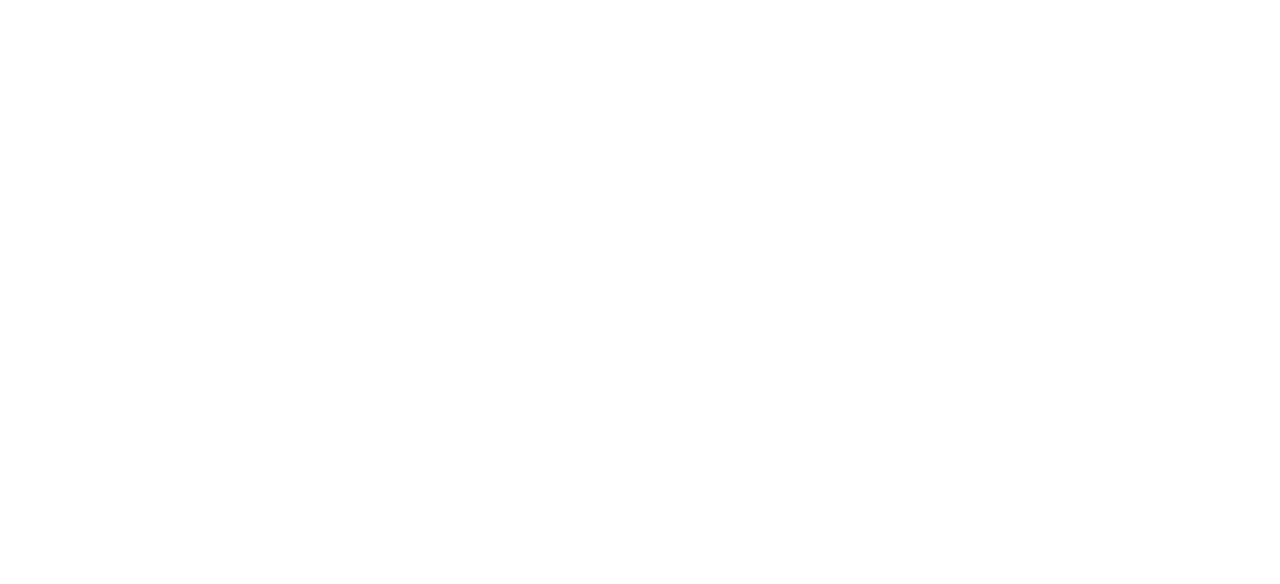
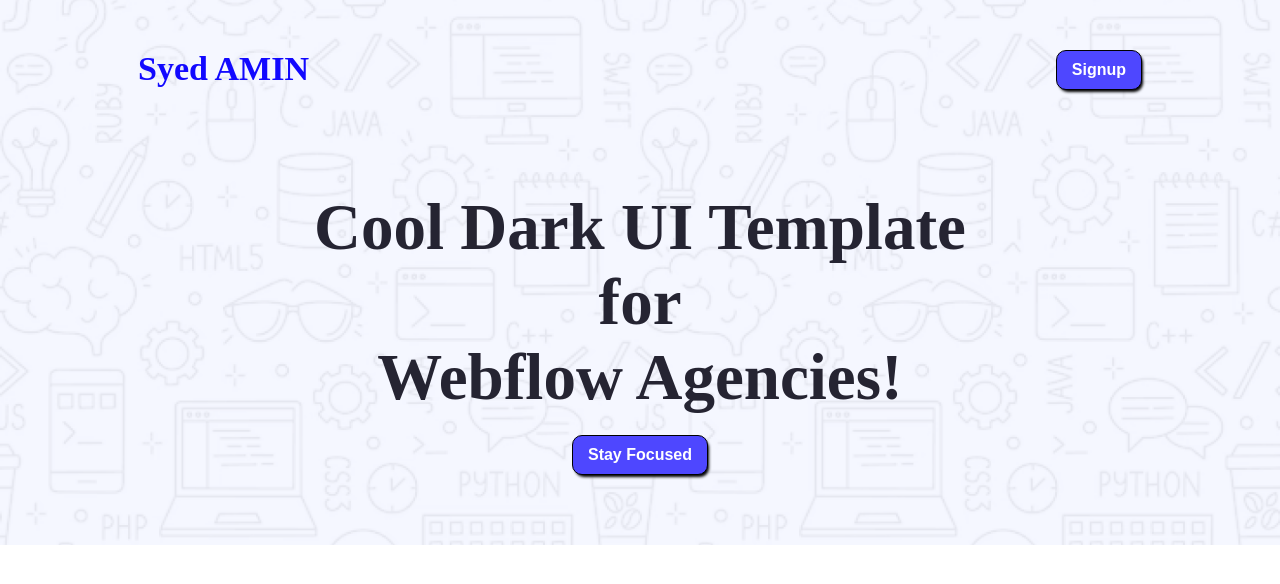
Before and after one commit to syed-amin/Assignment-1---PH, a plain HTML site: page index.html in a window 1280 px wide. Drawn offline with Linux system fonts and the light colour scheme.

Commit message:
Navbar-Banner

```diff
--- a/index.html
+++ b/index.html
@@ -3,10 +3,29 @@
 <head>
     <meta charset="UTF-8">
     <meta name="viewport" content="width=device-width, initial-scale=1.0">
-    <title>Document</title>
+    <link rel="shortcut icon" href="Assets/fav.png" type="image/x-icon">
+    <title>Assignment
+    </title>
     <link rel="stylesheet" href="style.css">
+
 </head>
 <body>
+    <header>
+    <div class="box">
+      <!-- 1. Navbar Section -->
+      <section class="navbar">
+        <nav>
+          <h2 class="logo">Syed AMIN</h2>
+          <button class="button">Signup</button>
+        </nav>
+      </section>
 
+      <!-- 2. Banner Section -->
+      <section class="banner">
+        <h1 class="ban-title">Cool Dark UI Template for <br>Webflow Agencies!</h1>
+        <button class="button">Stay Focused</button>
+      </section>
+    </div>
+  </header>
 </body>
 </html>
--- a/style.css
+++ b/style.css
@@ -0,0 +1,67 @@
+/* global  */
+* {
+    margin: 0;
+    padding: 0;
+    box-sizing: border-box;
+}
+/* background img */
+header {
+    background: url("Assets/Hero-bg.png");
+    background-size: cover;
+    background-position: center;
+    background-repeat: no-repeat;
+}
+nav {
+    justify-content: space-between;
+    display: flex;
+}
+/* button style  */
+.button {
+    font-size: 16px;
+    font-weight: bold;
+    background: rgb(78, 71, 255);
+    color: white;
+    border-radius: 10px;
+    border: solid black 1px;
+    box-shadow: 2px 3px 3px -1px black;
+    padding: 10px 15px;
+    cursor: pointer;
+}
+button:hover {
+    background: rgb(185, 255, 231);
+    color: black;
+}
+/* bg style */
+section {
+    padding: 50px 10px;
+}
+
+.logo {
+    color: rgb(17, 8, 255);
+    font-size: 34px;
+    font-weight: 900;
+}
+
+.box {
+    max-width: 1200px;
+    width: 80%;
+    margin: 0 auto;
+}
+
+/* banner */
+
+.banner {
+    text-align: center;
+    width: 70%;
+    margin: 0 auto;
+}
+
+.ban-title {
+    color: rgb(37, 36, 50);
+    font-size: 65px;
+    font-weight: 700;
+}
+
+.banner button {
+    margin: 20px 0;
+}
```
Also changed, not shown: Assets/fav-icon.png (deleted), Assets/fav.png (added).
